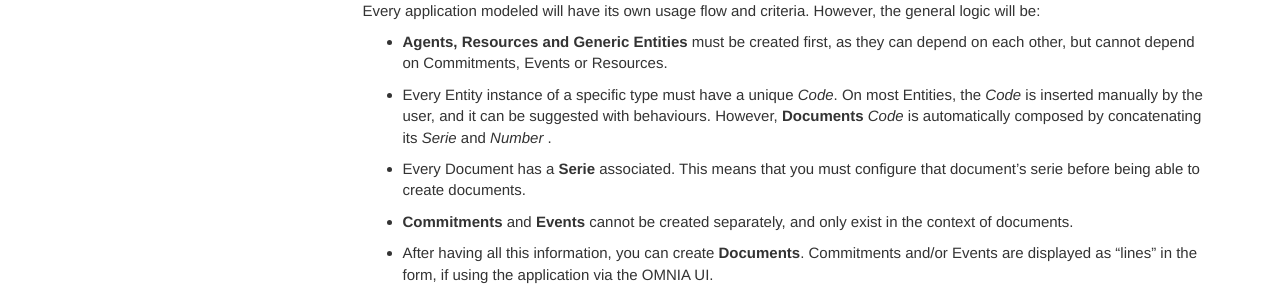
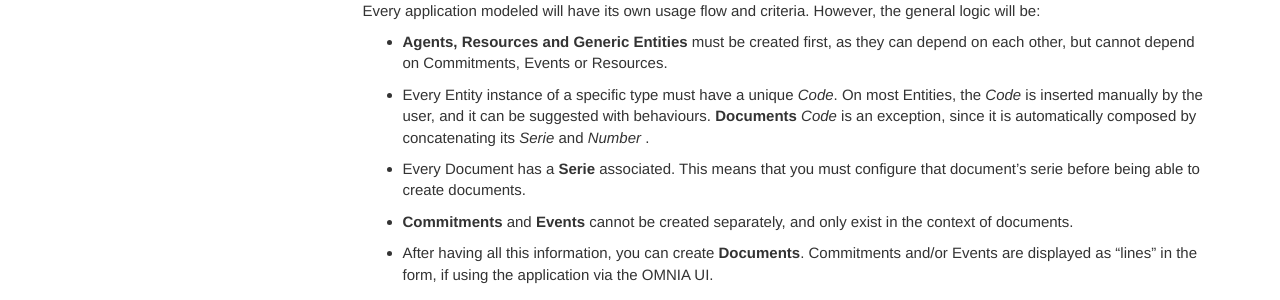
Before and after one commit to daniel8lopes/omnia3, a Jekyll site: the page built from docs/pages/omnia3/Application/omnia3_application_introduction.md, in a window 1280 px wide and 1327 px high. Shown: the part 765-1065 px from the top of the window. Built offline with Jekyll 4.4.1, drawn with Linux system fonts in a browser that asks for light colours; nearby versions of some CDN libraries; comment, search, counter and statistics services are not loaded.

Commit message:
Update omnia3_application_introduction.md

```diff
--- a/docs/pages/omnia3/Application/omnia3_application_introduction.md
+++ b/docs/pages/omnia3/Application/omnia3_application_introduction.md
@@ -27,7 +27,7 @@ The organization of the menu is:
 Every application modeled will have its own usage flow and criteria. However, the general logic will be:
 
 - **Agents, Resources and Generic Entities** must be created first, as they can depend on each other, but cannot depend on Commitments, Events or Resources.
-- Every Entity instance of a specific type must have a unique *Code*. On most Entities, the *Code* is inserted manually by the user, and it can be suggested with behaviours. However, **Documents** *Code* is automatically composed by concatenating its *Serie* and *Number* .
+- Every Entity instance of a specific type must have a unique *Code*. On most Entities, the *Code* is inserted manually by the user, and it can be suggested with behaviours. **Documents** *Code* is an exception, since it is automatically composed by concatenating its *Serie* and *Number* .
 - Every Document has a **Serie** associated. This means that you must configure that document's serie before being able to create documents.
 - **Commitments** and **Events** cannot be created separately, and only exist in the context of documents.
 - After having all this information, you can create **Documents**. Commitments and/or Events are displayed as "lines" in the form, if using the application via the OMNIA UI.
```
